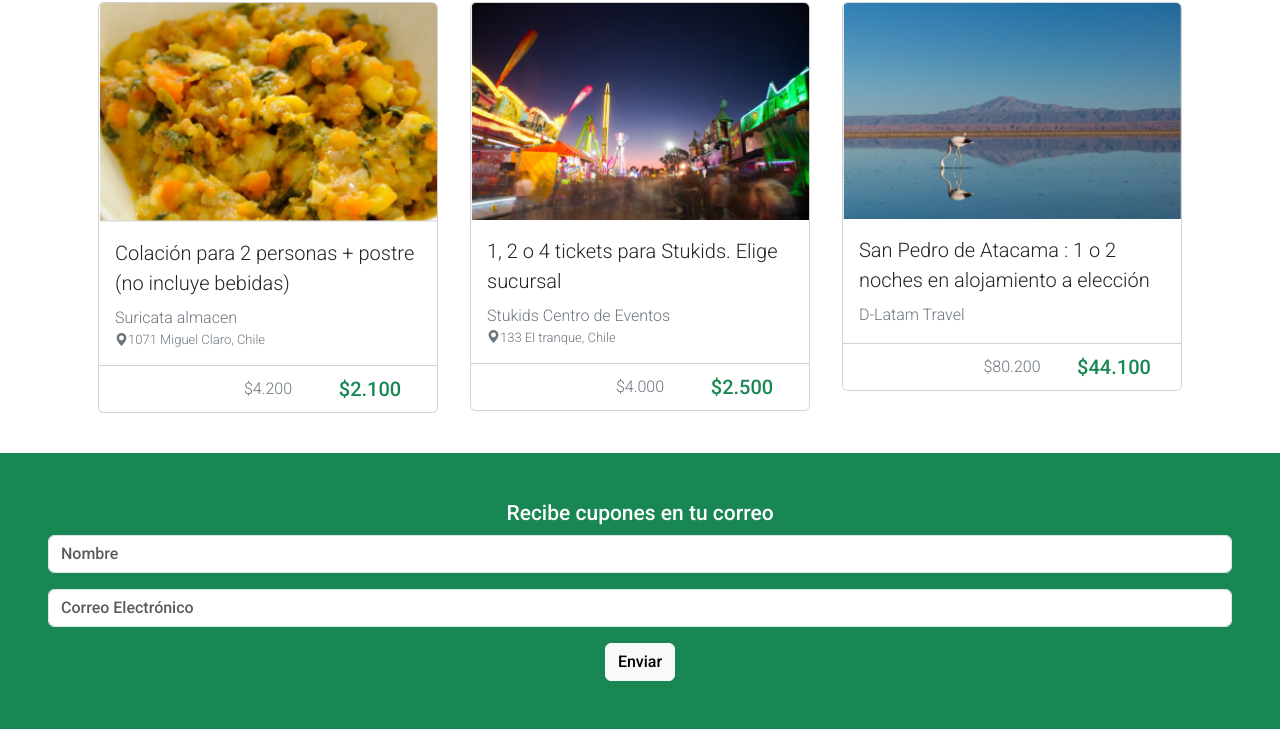
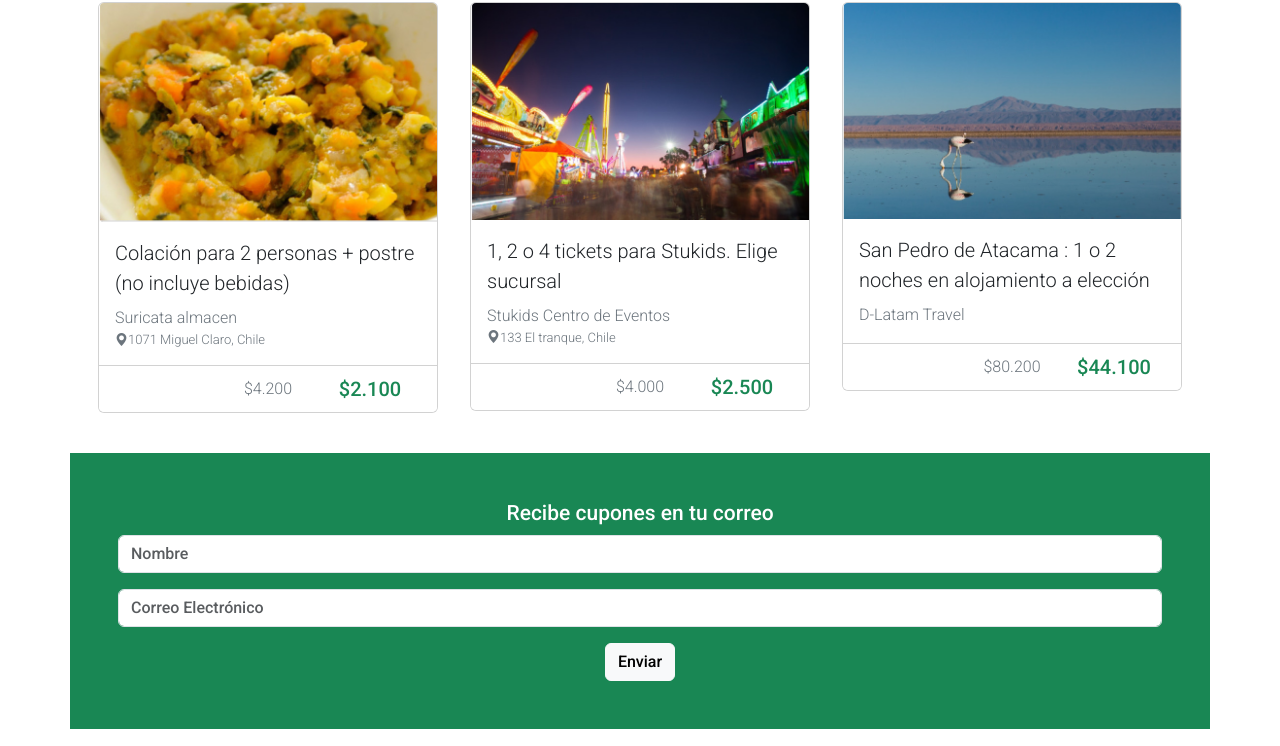
Before and after one commit to lissleal/cupponpage, a plain HTML site: page index.html in a window 1280 px wide. Shown: the part 583-1329 px from the top of the page. Drawn offline with nearby package versions, Linux system fonts and the light colour scheme.

Commit message:
Agregar container a formulario

```diff
--- a/index.html
+++ b/index.html
@@ -244,7 +244,7 @@
     <!-- Solicitando datos -->
 
     <div
-      class="d-flex flex-column justify-content-evenly bg-success p-5 align-items-center"
+      class="d-flex container flex-column justify-content-evenly bg-success p-5 align-items-center"
     >
       <h4 class="text-center text-white">Recibe cupones en tu correo</h4>
       <div class="mb-3 col-12">
```
